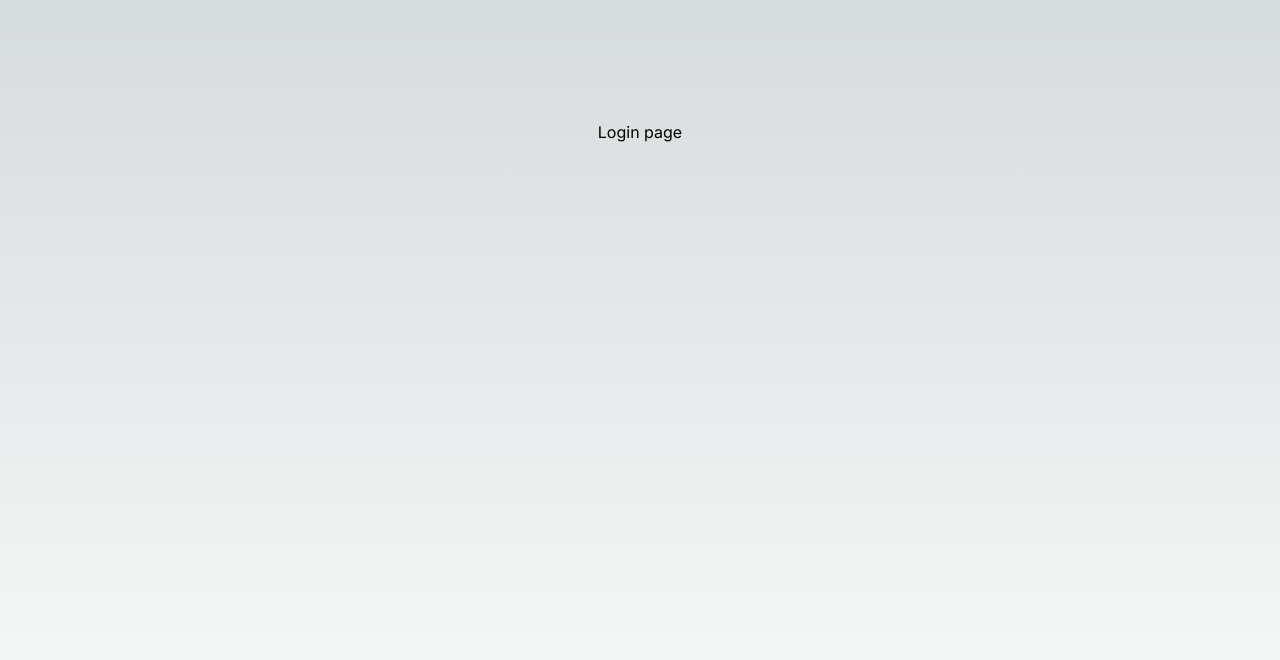
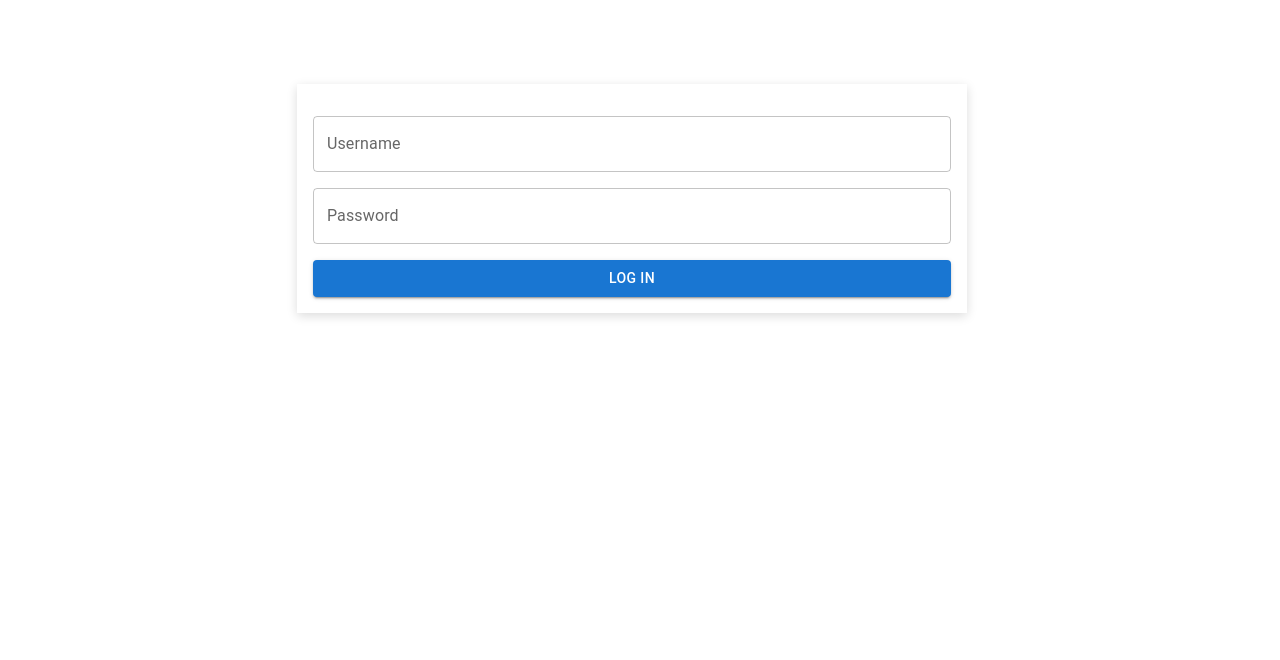
Before and after one commit to AranGit/e-commerce-fe, a Next.js app: page /login in a window 1280 px wide. Shown: the top 660 px of the page. Built offline with nearby package versions, Linux system fonts and the light colour scheme.

Commit message:
Create LoginCard component and add it to login page

```diff
--- a/src/app/globals.css
+++ b/src/app/globals.css
@@ -1,33 +1,6 @@
 @tailwind base;
 @tailwind components;
 @tailwind utilities;
-
-:root {
-  --foreground-rgb: 0, 0, 0;
-  --background-start-rgb: 214, 219, 220;
-  --background-end-rgb: 255, 255, 255;
-}
-
-@media (prefers-color-scheme: dark) {
-  :root {
-    --foreground-rgb: 255, 255, 255;
-    --background-start-rgb: 0, 0, 0;
-    --background-end-rgb: 0, 0, 0;
-  }
-}
-
-body {
-  color: rgb(var(--foreground-rgb));
-  background: linear-gradient(to bottom,
-      transparent,
-      rgb(var(--background-end-rgb))) rgb(var(--background-start-rgb));
-}
-
-@layer utilities {
-  .text-balance {
-    text-wrap: balance;
-  }
-}
 
 h1 {
   font-size: 48px;
@@ -49,12 +22,25 @@ h5 {
   font-size: 23px;
 }
 
+.card {
+  box-sizing: border-box;
+  box-shadow: 0 3px 10px 0 rgba(0,0,0,.14);
+}
+
 .product-card:hover .product-card-content {
   background-color: #efefef;
 }
 
 .MuiCardMedia-root {
   background-size: contain !important;
+}
+
+.MuiButton-contained {
+  background-color: #EE4D2E;
+}
+
+.MuiButton-contained:hover {
+  background-color: #f05d40;
 }
 
 .ellipse-text {
--- a/src/app/login/page.tsx
+++ b/src/app/login/page.tsx
@@ -1,8 +1,9 @@
+import LoginCard from "@/components/LoginCard";
 
 export default function LoginPage() {
   return (
     <div>
-      Login page
+      <LoginCard />
     </div>
   )
 }
--- /dev/null
+++ b/src/components/LoginCard.tsx
@@ -0,0 +1,21 @@
+"use client"
+import React from 'react'
+import TextField from '@mui/material/TextField';
+import Button from '@mui/material/Button';
+import Grid from '@mui/material/Grid';
+
+function LoginCard() {
+  return (
+    <Grid className='card py-4' container spacing={2}>
+      <Grid item xs={12} className='px-4'>
+        <TextField id="username-input" label="Username" variant="outlined" fullWidth />
+      </Grid>
+      <Grid item xs={12} className='px-4'>
+        <TextField error={false} helperText={""} type='password' id="password-input" label="Password" variant="outlined" fullWidth />
+      </Grid>
+      <Grid item xs={12} className='px-4'><Button variant="contained" fullWidth={true}>LOG IN</Button></Grid>
+    </Grid>
+  )
+}
+
+export default LoginCard
--- a/src/components/PageLayout.tsx
+++ b/src/components/PageLayout.tsx
@@ -6,7 +6,7 @@ export default function PageLayout({
   return (
     <>
       <header></header>
-      <main className="flex min-h-screen flex-col items-center justify-between p-10 mt-[80px]">
+      <main className="flex min-h-screen flex-col items-center justify-between p-5 mt-[80px]">
         {children}
       </main>
       <footer></footer>
```
